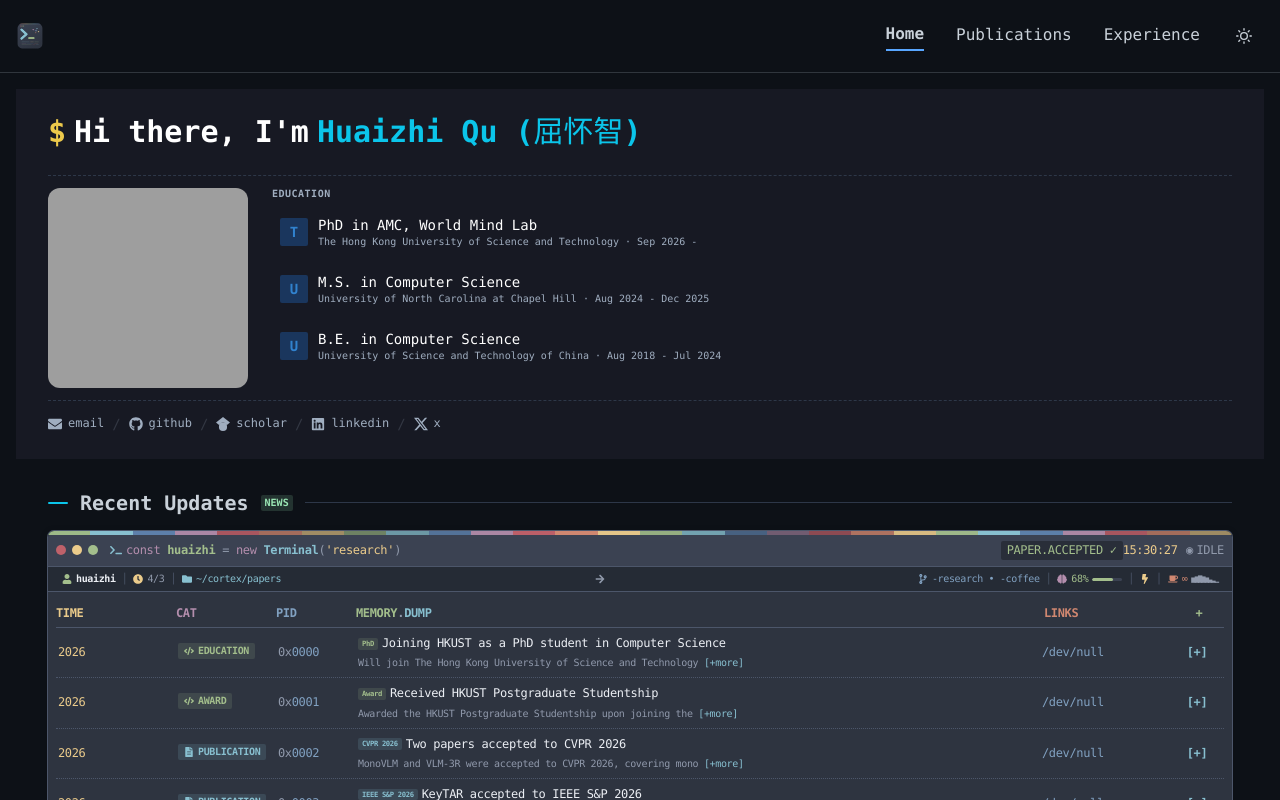
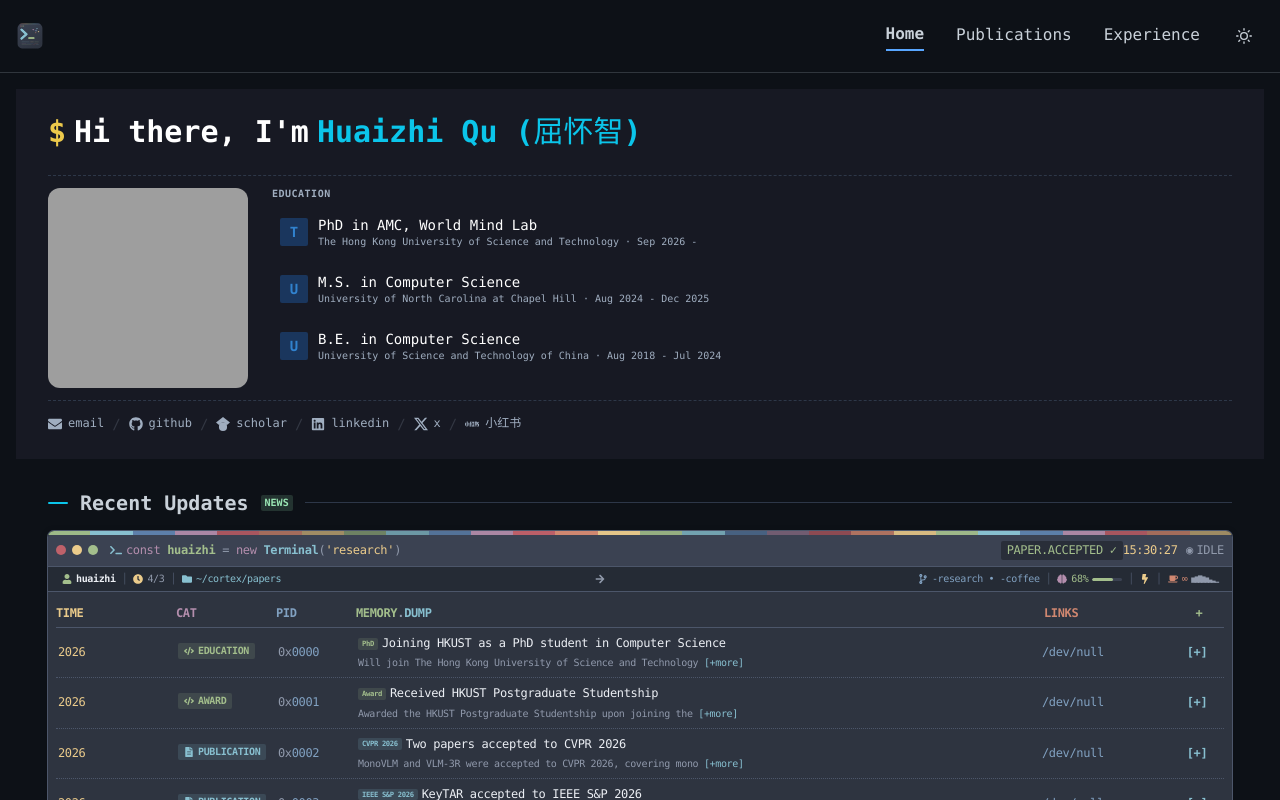
Before and after one commit to qhz991029/qhz991029.github.io, a React (Vite) app: page / in a window 1280 px wide. Shown: the top 800 px of the page. Built offline with nearby package versions, Linux system fonts and the light colour scheme; grey boxes are pictures that could not be loaded.

Commit message:
add Xiaohongshu social link with SiXiaohongshu icon
Co-Authored-By: Claude Opus 4.6 (1M context) <noreply@anthropic.com>

```diff
--- a/content/site.json
+++ b/content/site.json
@@ -56,7 +56,8 @@
     "bilibili": "",
     "zhihu": "",
     "csdn": "",
-    "blog": ""
+    "blog": "",
+    "xiaohongshu": "https://www.xiaohongshu.com/user/profile/5d5c22fa0000000001018bce"
   },
   "pets": [],
   "features": {
--- a/src/components/DynamicIcon.tsx
+++ b/src/components/DynamicIcon.tsx
@@ -1,7 +1,7 @@
 import { Icon } from '@chakra-ui/react'
 import { IconType } from 'react-icons'
 import { FaGithub, FaLinkedin, FaMedium, FaEnvelope, FaYoutube, FaHeart, FaCode, FaClock, FaArrowRight, FaGlobe, FaExternalLinkAlt, FaFileAlt, FaRocket, FaDatabase, FaChartBar, FaProjectDiagram, FaChalkboardTeacher, FaRobot, FaPlay, FaChevronRight, FaTrophy, FaPlane, FaGraduationCap, FaMedal, FaBriefcase, FaLightbulb, FaAward, FaCoins, FaStar, FaUser, FaFolder, FaCodeBranch, FaBolt, FaCoffee, FaBrain, FaTerminal, FaMapMarkerAlt } from 'react-icons/fa'
-import { SiGooglescholar, SiBilibili, SiX, SiCsdn, SiZhihu, SiNotion, SiArxiv } from 'react-icons/si'
+import { SiGooglescholar, SiBilibili, SiX, SiCsdn, SiZhihu, SiNotion, SiArxiv, SiXiaohongshu } from 'react-icons/si'
 
 const icons: { [key: string]: IconType } = {
   FaGithub,
@@ -29,6 +29,7 @@ const icons: { [key: string]: IconType } = {
   SiZhihu,
   SiNotion,
   SiArxiv,
+  SiXiaohongshu,
   FaPlay,
   FaChevronRight,
   FaTrophy,
--- a/src/components/about/HeroSection.tsx
+++ b/src/components/about/HeroSection.tsx
@@ -36,6 +36,7 @@ const HeroSection = ({ title, avatar, education = [], educationLogos = {} }: Her
     siteOwner.social.googleScholar && { icon: 'SiGooglescholar', label: 'scholar', href: siteOwner.social.googleScholar },
     siteOwner.social.linkedin && { icon: 'FaLinkedin', label: 'linkedin', href: siteOwner.social.linkedin },
     siteOwner.social.twitter && { icon: 'SiX', label: 'x', href: siteOwner.social.twitter },
+    siteOwner.social.xiaohongshu && { icon: 'SiXiaohongshu', label: '小红书', href: siteOwner.social.xiaohongshu },
   ].filter(Boolean) as { icon: string; label: string; href: string }[]
 
   return (
```
